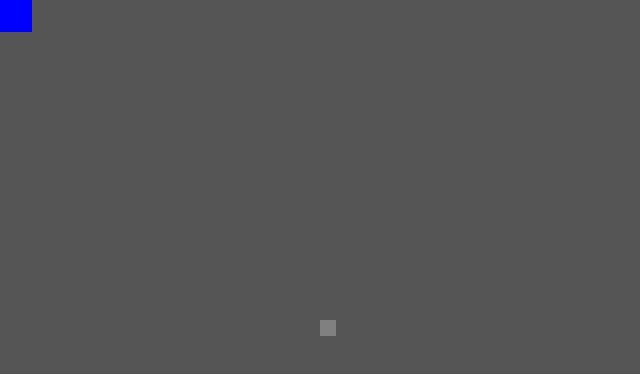
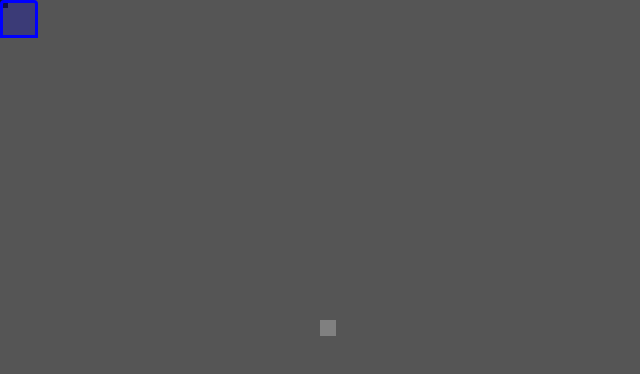
Before and after one commit to EricWehrly/HiveMind, a plain HTML site: page index.html in a window 1280 px wide. Shown: the whole page, without its empty margins (0-640 px from the left). Drawn offline with Linux system fonts and the light colour scheme.

Commit message:
custom defined character classes

```diff
--- a/css/game.css
+++ b/css/game.css
@@ -1 +1,8 @@
 @import url('../engine/css/main.css');
+
+.player {
+    background-color: rgba(0, 0, 200, 0.3);
+    border: 3px solid blue;
+    border-top-left-radius: 4px;
+    border-top-right-radius: 4px;
+}
--- a/engine/js/entities/character.mjs
+++ b/engine/js/entities/character.mjs
@@ -33,6 +33,8 @@ export default class Character {
 
         this.id = options.id || crypto.randomUUID();
         this.color = options.color || 'red';
+        // TODO: Find a better way to have a cancellable default?
+        if(options.color === null) delete this.color;
         // options.image
 
         this.createGraphic();
@@ -95,8 +97,10 @@ export default class Character {
     createGraphic() {
 
         this.graphic = document.createElement('div');
-        this.graphic.className = 'player character';
+        this.graphic.className = 'character';
         if(this.color) this.graphic.style.backgroundColor = this.color;
+
+        if(this.additionalClasses) this.graphic.className += " " + this.additionalClasses;
 
         document.body.appendChild(this.graphic);
     }
--- a/js/game.js
+++ b/js/game.js
@@ -22,9 +22,10 @@ KeyboardController.AddDefaultBinding("study", "f");
 
 const localPlayer = new Character({
     name: "Local Player",
-    color: 'blue',
+    color: null,
     speed: 5,
-    health: 100
+    health: 100,
+    additionalClasses: "player"
 });
 new KeyboardController({ character: localPlayer });
 
```
